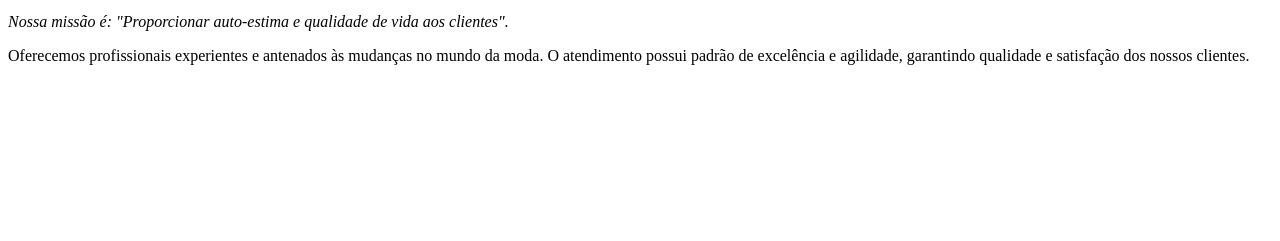
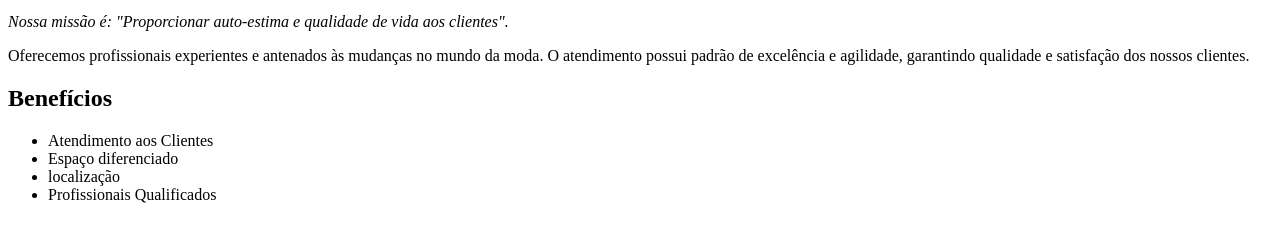
Before and after one commit to beatrizjuliao/projeto-barbearia-1, a plain HTML site: page index.html in a window 1280 px wide. Shown: the part 119-360 px from the top of the page. Drawn offline with Linux system fonts and the light colour scheme.

Commit message:
Add files via upload

```diff
--- a/index.html
+++ b/index.html
@@ -12,6 +12,18 @@
      <p><em>Nossa missão é: </strong>"Proporcionar auto-estima e qualidade de vida aos clientes".</em></p>
 
      <p>Oferecemos profissionais experientes e antenados às mudanças no mundo da moda. O atendimento possui padrão de
-     excelência e agilidade, garantindo qualidade e satisfação dos nossos clientes.</p>
-    <body>
+     excelência e agilidade, garantindo qualidade e satisfação dos nossos clientes.</
+     p>
+
+
+    <h2>Benefícios</h2>
+    <title>Benefícios</title>
+
+     <ul>
+        <li class="itens">Atendimento aos Clientes</li>
+        <li class="itens">Espaço diferenciado</li>
+        <li class="itens"> localização</li>
+        <li class="itens">Profissionais Qualificados</li>
+     </ul>
+  <body>
 </html>
```
